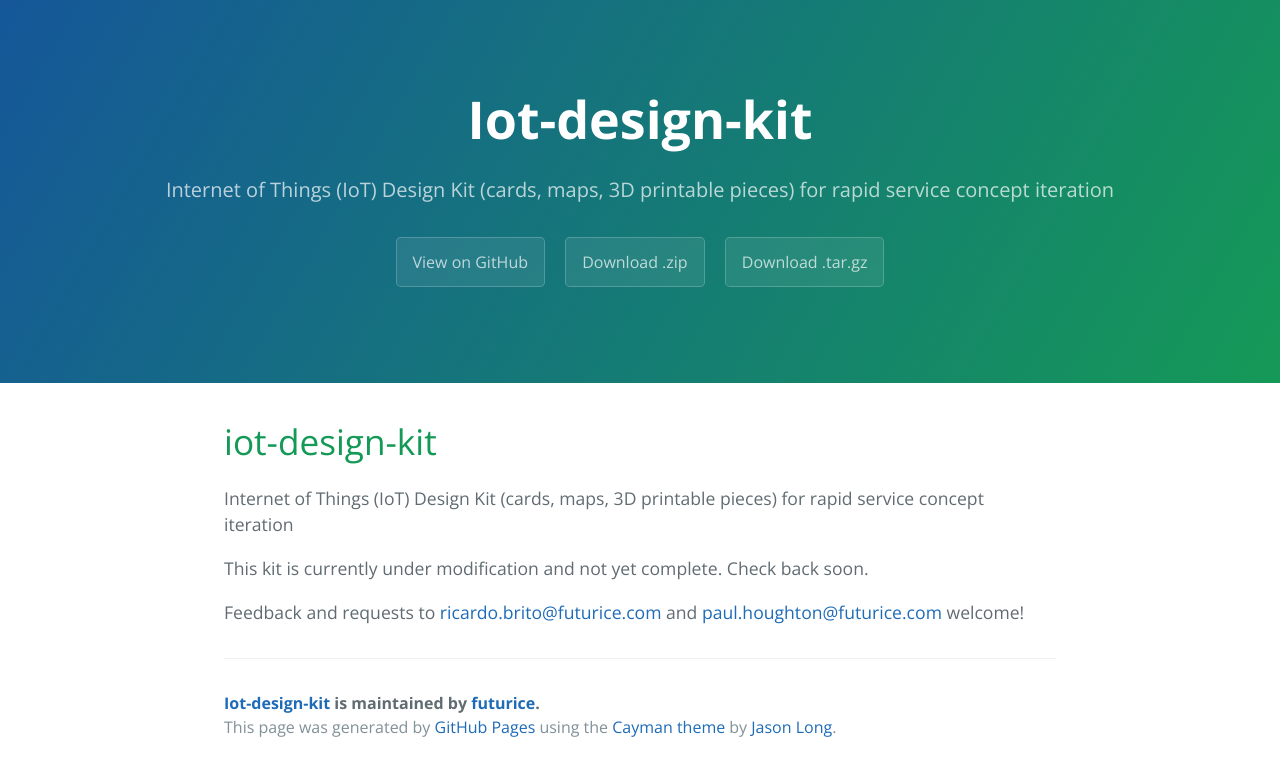
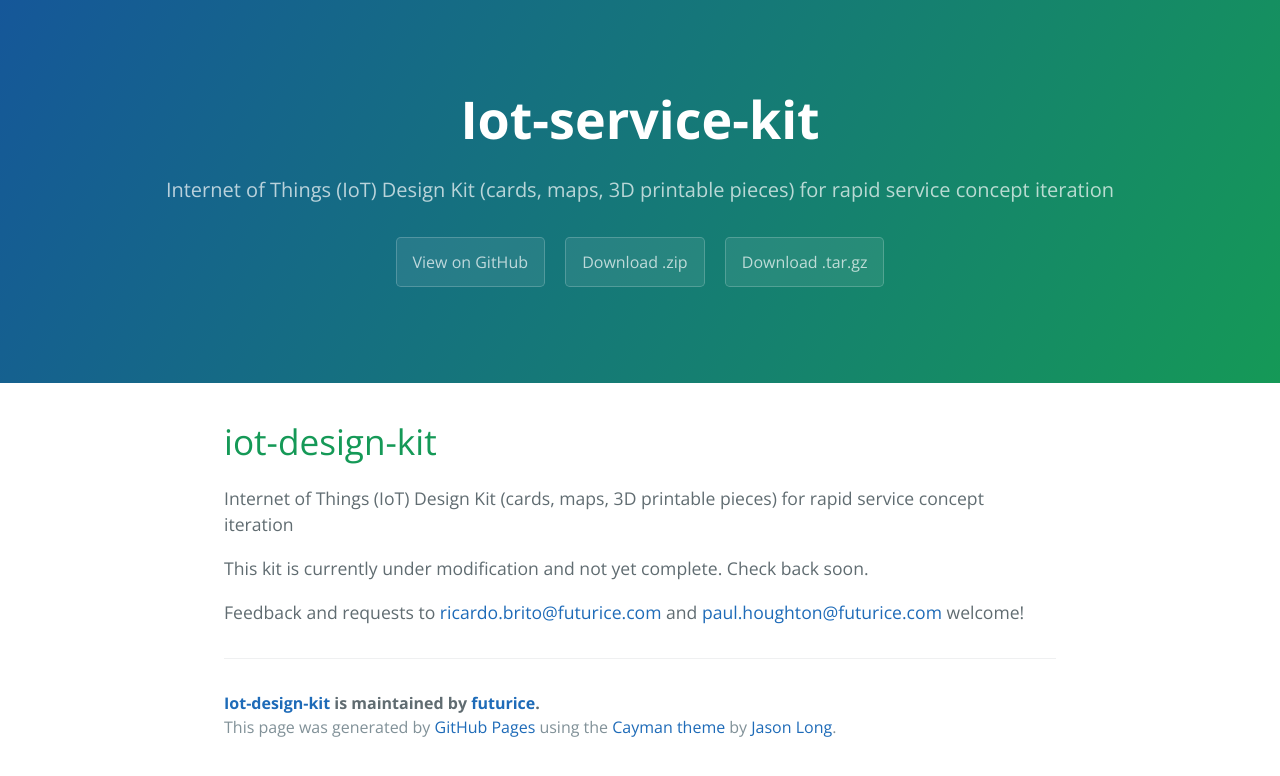
Before and after one commit to futurice/iot-service-kit, a plain HTML site: page index.html in a window 1280 px wide. Drawn offline with nearby package versions, Linux system fonts and the light colour scheme.

Commit message:
Changed text to iot-service-kit

```diff
--- a/index.html
+++ b/index.html
@@ -2,7 +2,7 @@
 <html lang="en-us">
   <head>
     <meta charset="UTF-8">
-    <title>Iot-design-kit by futurice</title>
+    <title>Iot-service-kit by futurice</title>
     <meta name="viewport" content="width=device-width, initial-scale=1">
     <link rel="stylesheet" type="text/css" href="stylesheets/normalize.css" media="screen">
     <link href='http://fonts.googleapis.com/css?family=Open+Sans:400,700' rel='stylesheet' type='text/css'>
@@ -11,7 +11,7 @@
   </head>
   <body>
     <section class="page-header">
-      <h1 class="project-name">Iot-design-kit</h1>
+      <h1 class="project-name">Iot-service-kit</h1>
       <h2 class="project-tagline">Internet of Things (IoT) Design Kit (cards, maps, 3D printable pieces) for rapid service concept iteration</h2>
       <a href="https://github.com/futurice/iot-service-kit" class="btn">View on GitHub</a>
       <a href="https://github.com/futurice/iot-service-kit/zipball/master" class="btn">Download .zip</a>
```
